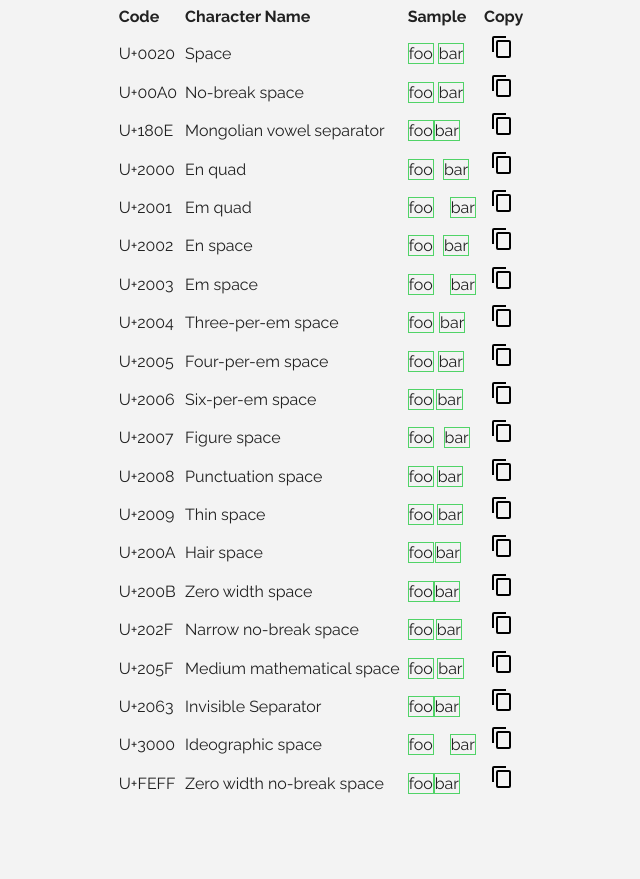
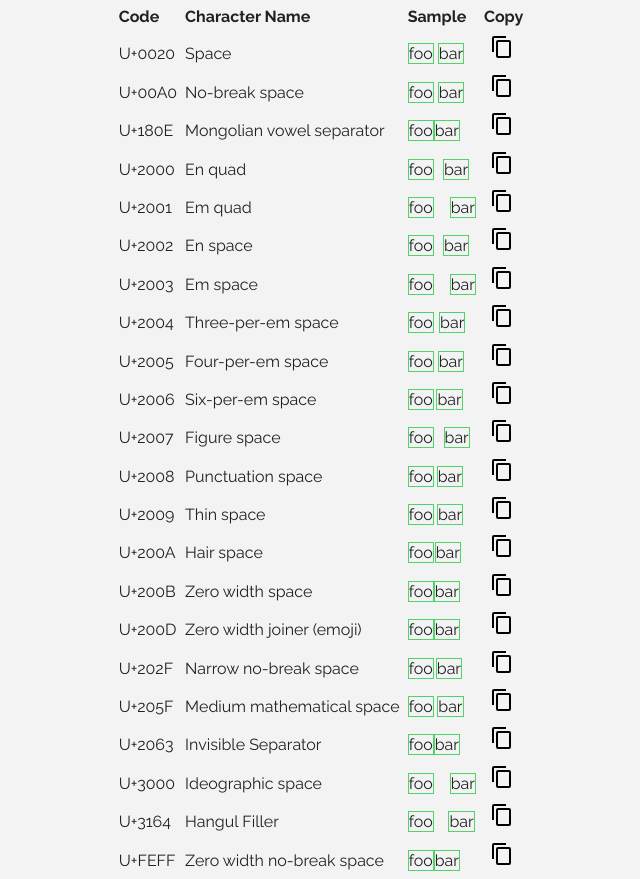
Before and after one commit to maunium/spaces.mau.fi, a plain HTML site: page index.html in a window 1280 px wide. Shown: the whole page, without its empty margins (319-959 px from the left). Before the commit the page ends 802 px from the top, so only its background shows below. Drawn offline with nearby package versions, Linux system fonts and the light colour scheme; some packages are replaced by stand-ins of ours; a script that the page names is missing.

Commit message:
Add emoji ZWJ and Hangul filler

```diff
--- a/index.html
+++ b/index.html
@@ -161,6 +161,15 @@
           </div>
         </div>
         <div class="entry">
+          <div class="code">U+200D</div>
+          <div class="name">Zero width joiner (emoji)</div>
+          <div class="sample"><span class="foobar">foo</span><span id="zero_width_joiner">‍</span><span class="foobar">bar</span></div>
+          <div class="copy">
+            <button class="btn-copy" data-clipboard-target="#zero_width_joiner"><img src="copy.svg" alt="Copy"></button>
+            <span class="tooltip" style="display: none;">Copied!</span>
+          </div>
+        </div>
+        <div class="entry">
           <div class="code">U+202F</div>
           <div class="name">Narrow no-break space</div>
           <div class="sample"><span class="foobar">foo</span><span id="narrow_no-break_space"> </span><span class="foobar">bar</span></div>
@@ -193,6 +202,15 @@
           <div class="sample"><span class="foobar">foo</span><span id="ideographic_space">　</span><span class="foobar">bar</span></div>
           <div class="copy">
             <button class="btn-copy" data-clipboard-target="#ideographic_space"><img src="copy.svg" alt="Copy"></button>
+            <span class="tooltip" style="display: none;">Copied!</span>
+          </div>
+        </div>
+        <div class="entry">
+          <div class="code">U+3164</div>
+          <div class="name">Hangul Filler</div>
+          <div class="sample"><span class="foobar">foo</span><span id="hangul_filler">ㅤ</span><span class="foobar">bar</span></div>
+          <div class="copy">
+            <button class="btn-copy" data-clipboard-target="#hangul_filler"><img src="copy.svg" alt="Copy"></button>
             <span class="tooltip" style="display: none;">Copied!</span>
           </div>
         </div>
```
